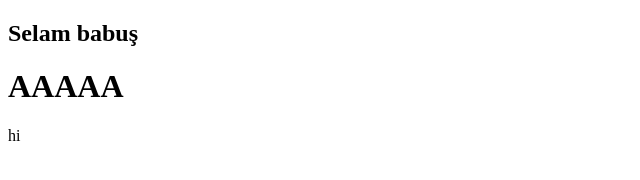
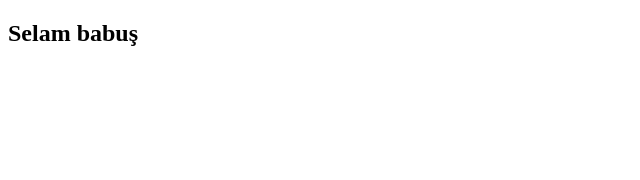
Before and after one commit to paysaae/Deneme-Repo, a plain HTML site: page index.html in a window 1280 px wide. Shown: the whole page, without its empty margins (0-640 px from the left). Drawn offline with Linux system fonts and the light colour scheme.

Commit message:
2. Deneme Commit
Commit düzenleme

```diff
--- a/index.html
+++ b/index.html
@@ -7,7 +7,5 @@
 </head>
 <body>
     <h2>Selam babuş</h2>
-    <h1>AAAAA</h1>
-    <p>hi</p>
 </body>
 </html>
```
